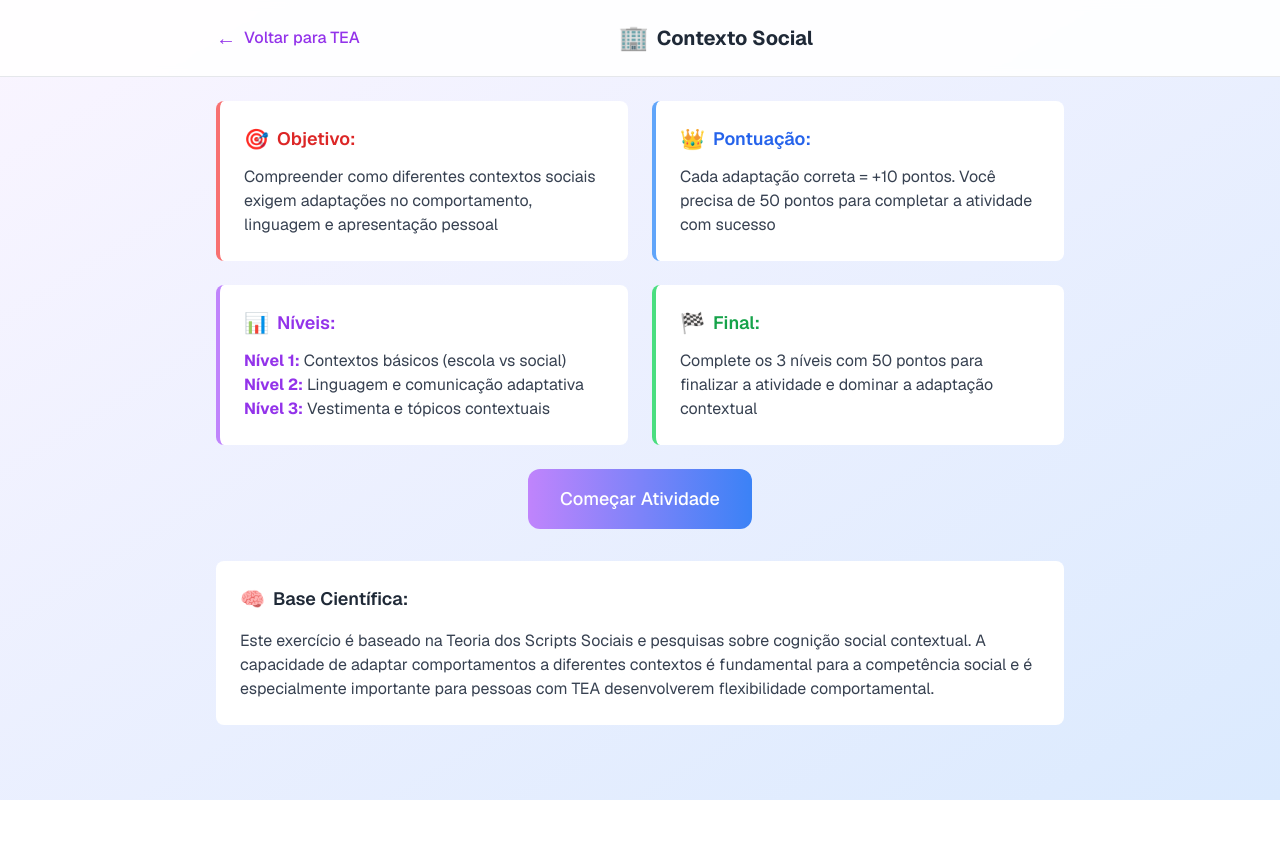
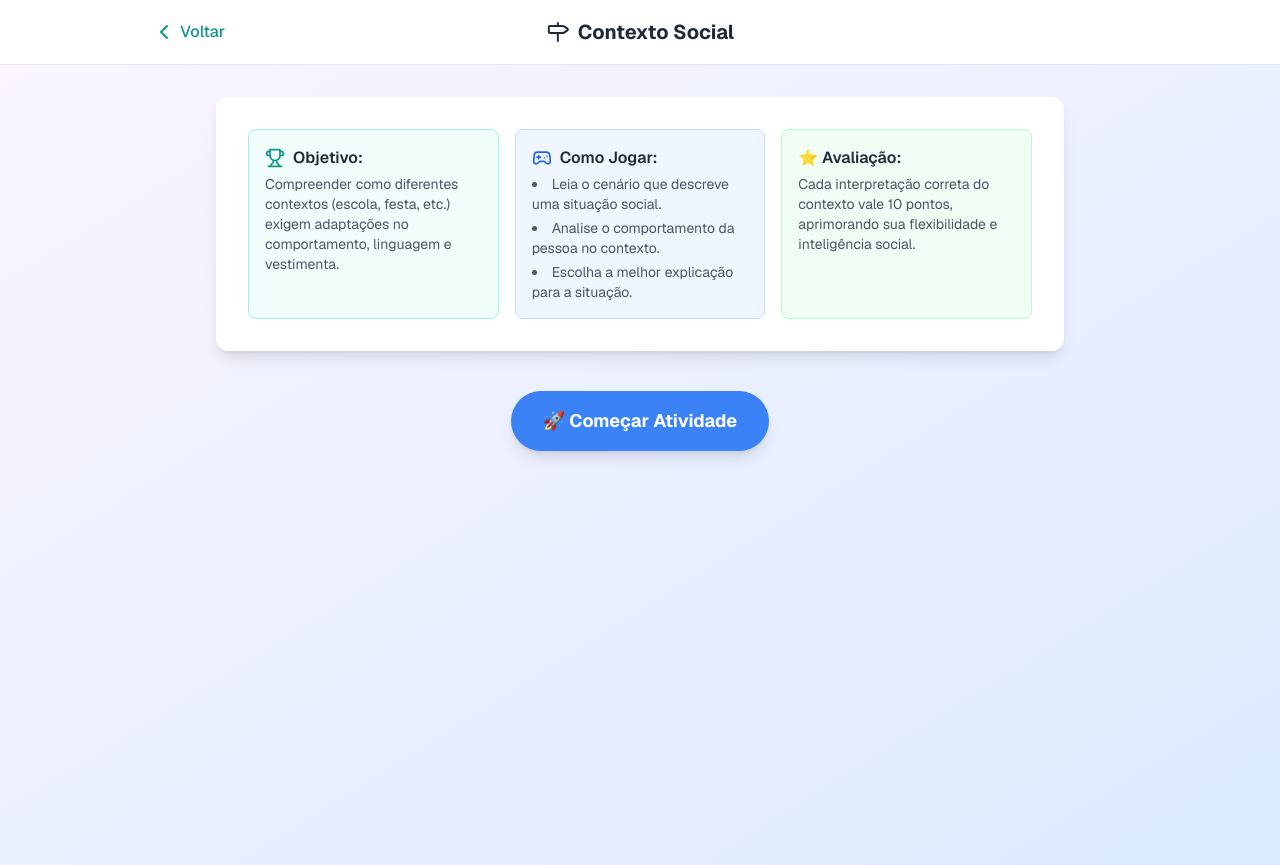
Before and after one commit to ClaudemirWork/teaplus-working, a Next.js app: page /social-context in a window 1280 px wide. Before the commit the page ends 800 px from the top, so only its background shows below. Built offline with nearby package versions, Linux system fonts and the light colour scheme.

Commit message:
Update page.tsx atualização de layout e botão voltar do jogo contexto social

```diff
--- a/app/social-context/page.tsx
+++ b/app/social-context/page.tsx
@@ -1,17 +1,38 @@
 'use client';
 
+import { useState } from 'react';
 import Link from 'next/link';
-import { useState } from 'react';
+import { GameHeader } from '@/components/GameHeader';
+import { Milestone, Trophy, Gamepad2 } from 'lucide-react';
+
+// Interfaces e dados do exercício
+interface Option {
+  id: string;
+  text: string;
+  correct: boolean;
+}
+
+interface Exercise {
+  title: string;
+  scenario: string;
+  question: string;
+  options: Option[];
+  explanation: string;
+}
 
 export default function SocialContextPage() {
+  // Estados padronizados
   const [gameStarted, setGameStarted] = useState(false);
+  const [gameFinished, setGameFinished] = useState(false);
+
+  // Estados internos do jogo
   const [currentExercise, setCurrentExercise] = useState(0);
   const [points, setPoints] = useState(0);
   const [exerciseStarted, setExerciseStarted] = useState(false);
   const [selectedAnswer, setSelectedAnswer] = useState('');
   const [showFeedback, setShowFeedback] = useState(false);
 
-  const exercises = [
+  const exercises: Exercise[] = [
     {
       title: 'Contexto Escolar vs Social',
       scenario: 'Você está na escola durante uma aula e depois vai para uma festa de aniversário com os mesmos colegas. Na aula, todo mundo está quieto e prestando atenção. Na festa, as mesmas pessoas estão falando alto, rindo e brincando.',
@@ -83,24 +104,15 @@ export default function SocialContextPage() {
     setExerciseStarted(false);
     setSelectedAnswer('');
     setShowFeedback(false);
+    setGameFinished(false);
   };
 
-  const handleStartExercise = () => {
-    setExerciseStarted(true);
-    setSelectedAnswer('');
-    setShowFeedback(false);
-  };
-
-  const handleAnswerSelect = (answerId) => {
-    setSelectedAnswer(answerId);
-  };
-
+  const handleStartExercise = () => { setExerciseStarted(true); setSelectedAnswer(''); setShowFeedback(false); };
+  const handleAnswerSelect = (answerId: string) => { setSelectedAnswer(answerId); };
   const handleSubmit = () => {
     if (!selectedAnswer) return;
-
     setShowFeedback(true);
     const isCorrect = currentEx.options.find(opt => opt.id === selectedAnswer)?.correct;
-
     if (isCorrect) {
       setPoints(points + 10);
     }
@@ -112,254 +124,161 @@ export default function SocialContextPage() {
       setExerciseStarted(false);
       setSelectedAnswer('');
       setShowFeedback(false);
+    } else {
+      setGameFinished(true);
     }
+  };
+
+  const resetGame = () => {
+    setGameStarted(false);
+    setGameFinished(false);
+    setCurrentExercise(0);
+    setPoints(0);
+    setExerciseStarted(false);
+    setSelectedAnswer('');
+    setShowFeedback(false);
   };
 
   const isCorrect = selectedAnswer && currentEx.options.find(opt => opt.id === selectedAnswer)?.correct;
 
+  // TELA DE RESULTADOS
+  if (gameFinished) {
     return (
+      <>
+        <GameHeader title="Contexto Social" icon={<Milestone className="h-6 w-6" />} />
         <div className="min-h-screen bg-gradient-to-br from-purple-50 to-blue-100">
-      {/* Header Mobile */}
-      <div className="bg-white/90 backdrop-blur-sm border-b border-gray-200 sticky top-0 z-10">
-        <div className="max-w-4xl mx-auto px-4 sm:px-6 py-4">
-          <div className="flex items-center justify-between">
-            {/* Botão Voltar */}
-            <a
-              href="/tea"
-              className="flex items-center text-purple-600 hover:text-purple-700 transition-colors min-h-[44px] px-2 -ml-2"
-            >
-              <span className="text-xl mr-2">←</span>
-              <span className="text-sm sm:text-base font-medium">Voltar para TEA</span>
-            </a>
-
-            {/* Título */}
-            <h1 className="text-lg sm:text-xl font-bold text-gray-800 text-center flex-1 mx-4 flex items-center justify-center gap-2">
-              <span className="text-xl sm:text-2xl">🏢</span>
-              <span>Contexto Social</span>
-            </h1>
-
-            {/* Info do Jogo */}
-            <div className="text-right">
-              {gameStarted && (
-                <div className="text-xs sm:text-sm text-gray-600">
-                  <div>Pontos: {points}</div>
-                  <div>{currentExercise + 1}/{exercises.length}</div>
+          <main className="max-w-4xl mx-auto px-4 sm:px-6 py-8 flex items-center justify-center" style={{ minHeight: 'calc(100vh - 64px)' }}>
+            <div className="max-w-2xl text-center">
+              <div className="rounded-3xl bg-white p-8 sm:p-12 shadow-xl">
+                <div className="mb-8">
+                  <div className="mx-auto mb-6 flex h-24 w-24 items-center justify-center rounded-full bg-gradient-to-r from-green-400 to-blue-500 text-4xl">🏆</div>
+                  <h1 className="mb-4 text-4xl font-bold text-gray-900">Atividade Concluída!</h1>
+                  <p className="text-xl text-gray-600">Você se tornou um mestre em adaptar-se a diferentes contextos sociais.</p>
                 </div>
-              )}
+                <div className="mb-8 space-y-4">
+                  <div className="rounded-2xl bg-gradient-to-r from-blue-50 to-purple-50 p-6">
+                    <h3 className="mb-2 text-lg font-semibold text-gray-900">Pontuação Final</h3>
+                    <p className="text-3xl font-bold text-blue-600">{points} / {exercises.length * 10} pontos</p>
+                  </div>
+                </div>
+                <div className="space-y-4">
+                  <button onClick={resetGame} className="w-full rounded-2xl bg-gradient-to-r from-blue-500 to-purple-600 px-8 py-4 text-lg font-semibold text-white transition-all hover:shadow-lg">
+                    🔄 Jogar Novamente
+                  </button>
                 </div>
               </div>
             </div>
+          </main>
         </div>
+      </>
+    )
+  }
 
-      <div className="max-w-4xl mx-auto px-4 sm:px-6 py-6">
+  // TELA INICIAL E JOGO
+  return (
+    <>
+      <GameHeader title="Contexto Social" icon={<Milestone className="h-6 w-6" />} showSaveButton={false} />
+      <div className="min-h-screen bg-gradient-to-br from-purple-50 to-blue-100">
+        <main className="max-w-4xl mx-auto px-4 sm:px-6 py-8">
           {!gameStarted ? (
-          <div>
-            {/* Info Cards */}
-            <div className="grid grid-cols-1 sm:grid-cols-2 gap-4 sm:gap-6 mb-6">
-              <div className="bg-white rounded-lg border-l-4 border-red-400 p-4 sm:p-6">
-                <div className="flex items-center mb-3">
-                  <span className="text-xl mr-2">🎯</span>
-                  <h3 className="text-base sm:text-lg font-semibold text-red-600">Objetivo:</h3>
+            // TELA INICIAL PADRÃO
+            <div className="space-y-6">
+              <div className="bg-white rounded-xl shadow-lg p-6 sm:p-8">
+                <div className="grid grid-cols-1 md:grid-cols-3 gap-4">
+                  <div className="bg-teal-50 border border-teal-200 rounded-lg p-4">
+                    <h3 className="font-semibold text-gray-800 mb-1 flex items-center"><Trophy className="h-5 w-5 mr-2 text-teal-600" /> Objetivo:</h3>
+                    <p className="text-sm text-gray-600">Compreender como diferentes contextos (escola, festa, etc.) exigem adaptações no comportamento, linguagem e vestimenta.</p>
                   </div>
-                <p className="text-gray-700 text-sm sm:text-base">
-                  Compreender como diferentes contextos sociais exigem adaptações no comportamento,
-                  linguagem e apresentação pessoal
-                </p>
+                  <div className="bg-blue-50 border border-blue-200 rounded-lg p-4">
+                    <h3 className="font-semibold text-gray-800 mb-1 flex items-center"><Gamepad2 className="h-5 w-5 mr-2 text-blue-600" /> Como Jogar:</h3>
+                    <ul className="list-disc list-inside text-sm text-gray-600 space-y-1">
+                      <li>Leia o cenário que descreve uma situação social.</li>
+                      <li>Analise o comportamento da pessoa no contexto.</li>
+                      <li>Escolha a melhor explicação para a situação.</li>
+                    </ul>
                   </div>
-
-              <div className="bg-white rounded-lg border-l-4 border-blue-400 p-4 sm:p-6">
-                <div className="flex items-center mb-3">
-                  <span className="text-xl mr-2">👑</span>
-                  <h3 className="text-base sm:text-lg font-semibold text-blue-600">Pontuação:</h3>
-                </div>
-                <p className="text-gray-700 text-sm sm:text-base">
-                  Cada adaptação correta = +10 pontos. Você precisa de 50 pontos
-                  para completar a atividade com sucesso
-                </p>
-              </div>
-
-              <div className="bg-white rounded-lg border-l-4 border-purple-400 p-4 sm:p-6">
-                <div className="flex items-center mb-3">
-                  <span className="text-xl mr-2">📊</span>
-                  <h3 className="text-base sm:text-lg font-semibold text-purple-600">Níveis:</h3>
-                </div>
-                <div className="text-gray-700 text-sm sm:text-base">
-                  <p><strong className="text-purple-600">Nível 1:</strong> Contextos básicos (escola vs social)</p>
-                  <p><strong className="text-purple-600">Nível 2:</strong> Linguagem e comunicação adaptativa</p>
-                  <p><strong className="text-purple-600">Nível 3:</strong> Vestimenta e tópicos contextuais</p>
+                  <div className="bg-green-50 border border-green-200 rounded-lg p-4">
+                    <h3 className="font-semibold text-gray-800 mb-1">⭐ Avaliação:</h3>
+                    <p className="text-sm text-gray-600">Cada interpretação correta do contexto vale 10 pontos, aprimorando sua flexibilidade e inteligência social.</p>
                   </div>
                 </div>
-
-              <div className="bg-white rounded-lg border-l-4 border-green-400 p-4 sm:p-6">
-                <div className="flex items-center mb-3">
-                  <span className="text-xl mr-2">🏁</span>
-                  <h3 className="text-base sm:text-lg font-semibold text-green-600">Final:</h3>
               </div>
-                <p className="text-gray-700 text-sm sm:text-base">
-                  Complete os 3 níveis com 50 pontos para finalizar a atividade
-                  e dominar a adaptação contextual
-                </p>
-              </div>
-            </div>
-
-            {/* Start Button */}
-            <div className="text-center mb-6 sm:mb-8">
+              <div className="text-center pt-4">
                 <button
                   onClick={handleStartGame}
-                className="bg-gradient-to-r from-purple-400 to-blue-500 text-white px-6 sm:px-8 py-3 sm:py-4 rounded-xl text-base sm:text-lg font-medium hover:shadow-lg transition-all duration-200 transform hover:scale-105 active:scale-95 min-h-[48px] touch-manipulation"
+                  className="bg-blue-500 hover:bg-blue-600 text-white font-bold py-4 px-8 rounded-full text-lg transition-transform transform hover:scale-105 shadow-lg"
                 >
-                Começar Atividade
+                  🚀 Começar Atividade
                 </button>
-            </div>
-
-            {/* Base Científica */}
-            <div className="bg-white rounded-lg p-4 sm:p-6">
-              <div className="flex items-center mb-4">
-                <span className="text-xl mr-2">🧠</span>
-                <h3 className="text-base sm:text-lg font-semibold text-gray-800">Base Científica:</h3>
-              </div>
-              <p className="text-gray-700 leading-relaxed text-sm sm:text-base">
-                Este exercício é baseado na Teoria dos Scripts Sociais e pesquisas sobre cognição social contextual.
-                A capacidade de adaptar comportamentos a diferentes contextos é fundamental para a competência social
-                e é especialmente importante para pessoas com TEA desenvolverem flexibilidade comportamental.
-              </p>
               </div>
             </div>
           ) : (
+            // LAYOUT DO JOGO (lógica interna preservada)
             <div className="bg-white rounded-xl sm:rounded-3xl shadow-xl p-4 sm:p-8">
               <div className="text-center mb-6 sm:mb-8">
-              <h2 className="text-xl sm:text-2xl font-bold text-gray-800 mb-4">
-                {currentEx.title}
-              </h2>
-
+                <h2 className="text-xl sm:text-2xl font-bold text-gray-800 mb-4">{currentEx.title}</h2>
                 {!exerciseStarted ? (
                   <div className="space-y-4 sm:space-y-6">
                     <div className="bg-blue-50 border-l-4 border-blue-400 p-4 sm:p-6 rounded-lg">
-                    <p className="text-gray-700 text-base sm:text-lg leading-relaxed">
-                      {currentEx.scenario}
-                    </p>
+                      <p className="text-gray-700 text-base sm:text-lg leading-relaxed">{currentEx.scenario}</p>
                     </div>
-
-                  <button
-                    onClick={handleStartExercise}
-                    className="bg-gradient-to-r from-purple-400 to-blue-500 text-white px-6 sm:px-8 py-3 sm:py-4 rounded-xl text-base sm:text-lg font-medium hover:shadow-lg transition-all duration-200 transform hover:scale-105 active:scale-95 min-h-[48px] touch-manipulation"
-                  >
+                    <button onClick={handleStartExercise} className="bg-gradient-to-r from-purple-400 to-blue-500 text-white px-6 sm:px-8 py-3 sm:py-4 rounded-xl text-base sm:text-lg font-medium hover:shadow-lg transition-all duration-200 transform hover:scale-105 active:scale-95 min-h-[48px] touch-manipulation">
                       Iniciar Exercício
                     </button>
                   </div>
                 ) : (
                   <div className="space-y-4 sm:space-y-6">
                     <div className="bg-blue-50 border-l-4 border-blue-400 p-4 sm:p-6 rounded-lg mb-4 sm:mb-6">
-                    <p className="text-gray-700 text-base sm:text-lg leading-relaxed mb-4">
-                      {currentEx.scenario}
-                    </p>
-                    <p className="text-gray-800 font-semibold text-base sm:text-lg">
-                      {currentEx.question}
-                    </p>
+                      <p className="text-gray-700 text-base sm:text-lg leading-relaxed mb-4">{currentEx.scenario}</p>
+                      <p className="text-gray-800 font-semibold text-base sm:text-lg">{currentEx.question}</p>
                     </div>
-
-                  {/* Answer Options */}
                     <div className="grid grid-cols-1 gap-3 sm:gap-4">
                       {currentEx.options.map((option) => (
-                      <button
-                        key={option.id}
-                        onClick={() => handleAnswerSelect(option.id)}
-                        disabled={showFeedback}
-                        className={`w-full p-3 sm:p-4 rounded-xl border-2 text-left transition-all duration-200 min-h-[48px] touch-manipulation flex items-center ${
-                          selectedAnswer === option.id
-                            ? showFeedback
-                              ? option.correct
-                                ? 'border-green-500 bg-green-50 text-green-800'
-                                : 'border-red-500 bg-red-50 text-red-800'
-                              : 'border-blue-500 bg-blue-50 text-blue-800'
-                            : showFeedback && option.correct
-                            ? 'border-green-500 bg-green-50 text-green-800'
-                            : 'border-gray-200 bg-white text-gray-800 hover:border-gray-300 hover:bg-gray-50 active:bg-gray-100'
-                        }`}
-                      >
+                        <button key={option.id} onClick={() => handleAnswerSelect(option.id)} disabled={showFeedback} className={`w-full p-3 sm:p-4 rounded-xl border-2 text-left transition-all duration-200 min-h-[48px] touch-manipulation flex items-center ${selectedAnswer === option.id ? showFeedback ? option.correct ? 'border-green-500 bg-green-50 text-green-800' : 'border-red-500 bg-red-50 text-red-800' : 'border-blue-500 bg-blue-50 text-blue-800' : showFeedback && option.correct ? 'border-green-500 bg-green-50 text-green-800' : 'border-gray-200 bg-white text-gray-800 hover:border-gray-300 hover:bg-gray-50 active:bg-gray-100'}`}>
                           <div className="w-full">
                             <span className="font-medium text-sm sm:text-base">{option.id.toUpperCase()}) </span>
                             <span className="text-sm sm:text-base">{option.text}</span>
-                          {showFeedback && option.correct && (
-                            <span className="ml-2 text-green-600">✓</span>
-                          )}
-                          {showFeedback && selectedAnswer === option.id && !option.correct && (
-                            <span className="ml-2 text-red-600">✗</span>
-                          )}
+                            {showFeedback && option.correct && (<span className="ml-2 text-green-600">✓</span>)}
+                            {showFeedback && selectedAnswer === option.id && !option.correct && (<span className="ml-2 text-red-600">✗</span>)}
                           </div>
                         </button>
                       ))}
                     </div>
-
-                  {/* Submit Button */}
                     {!showFeedback && selectedAnswer && (
                       <div className="text-center">
-                      <button
-                        onClick={handleSubmit}
-                        className="bg-gradient-to-r from-purple-400 to-blue-500 text-white px-6 py-3 rounded-xl font-medium hover:shadow-lg transition-all duration-200 active:scale-95 min-h-[48px] touch-manipulation"
-                      >
+                        <button onClick={handleSubmit} className="bg-gradient-to-r from-purple-400 to-blue-500 text-white px-6 py-3 rounded-xl font-medium hover:shadow-lg transition-all duration-200 active:scale-95 min-h-[48px] touch-manipulation">
                           Confirmar Resposta
                         </button>
                       </div>
                     )}
-
-                  {/* Feedback */}
                     {showFeedback && (
-                    <div className={`p-4 sm:p-6 rounded-xl ${
-                      isCorrect
-                        ? 'bg-green-50 border-l-4 border-green-400'
-                        : 'bg-yellow-50 border-l-4 border-yellow-400'
-                    }`}>
+                      <>
+                        <div className={`p-4 sm:p-6 rounded-xl ${isCorrect ? 'bg-green-50 border-l-4 border-green-400' : 'bg-yellow-50 border-l-4 border-yellow-400'}`}>
                           <div className="flex items-center space-x-2 mb-3">
-                        <span className="text-xl sm:text-2xl">
-                          {isCorrect ? '🎉' : '💡'}
-                        </span>
-                        <h3 className="text-base sm:text-lg font-semibold">
-                          {isCorrect ? 'Excelente adaptação contextual! +10 pontos' : 'Vamos entender melhor!'}
-                        </h3>
+                            <h3 className="text-base sm:text-lg font-semibold">{isCorrect ? '🎉 Excelente adaptação contextual! +10 pontos' : '💡 Vamos entender melhor!'}</h3>
                           </div>
-                      <p className="text-gray-700 leading-relaxed text-sm sm:text-base">
-                        {currentEx.explanation}
-                      </p>
+                          <p className="text-gray-700 leading-relaxed text-sm sm:text-base">{currentEx.explanation}</p>
                         </div>
-                  )}
-
-                  {/* Navigation */}
-                  {showFeedback && (
-                    <div className="flex justify-center">
+                        <div className="flex justify-center mt-4">
                           {currentExercise < exercises.length - 1 ? (
-                        <button
-                          onClick={handleNext}
-                          className="bg-gradient-to-r from-purple-400 to-blue-500 text-white px-6 py-3 rounded-xl font-medium hover:shadow-lg transition-all duration-200 active:scale-95 min-h-[48px] touch-manipulation"
-                        >
+                            <button onClick={handleNext} className="bg-gradient-to-r from-purple-400 to-blue-500 text-white px-6 py-3 rounded-xl font-medium hover:shadow-lg transition-all duration-200 active:scale-95 min-h-[48px] touch-manipulation">
                               Próximo Exercício →
                             </button>
                           ) : (
-                        <a
-                          href="/tea"
-                          className="bg-gradient-to-r from-purple-400 to-blue-500 text-white px-6 py-3 rounded-xl font-medium hover:shadow-lg transition-all duration-200 active:scale-95 min-h-[48px] touch-manipulation inline-block"
-                        >
-                          Finalizar Atividade ✓
-                        </a>
+                            <button onClick={() => setGameFinished(true)} className="bg-green-500 text-white px-6 py-3 rounded-xl font-medium hover:bg-green-600 transition-colors">
+                              Ver Resultados Finais ✓
+                            </button>
                           )}
                         </div>
+                      </>
                     )}
-
-                  {/* Voltar para Menu durante o jogo */}
-                  <div className="text-center mt-6">
-                    <button
-                      onClick={() => setGameStarted(false)}
-                      className="bg-gray-100 hover:bg-gray-200 active:bg-gray-300 text-gray-700 px-4 py-2 rounded-lg transition-colors min-h-[44px] touch-manipulation"
-                    >
-                      ← Voltar ao Menu
-                    </button>
-                  </div>
                   </div>
                 )}
               </div>
             </div>
           )}
+        </main>
       </div>
-    </div>
+    </>
   );
 }
```
Lines whose indentation alone changed are shown as unchanged.
